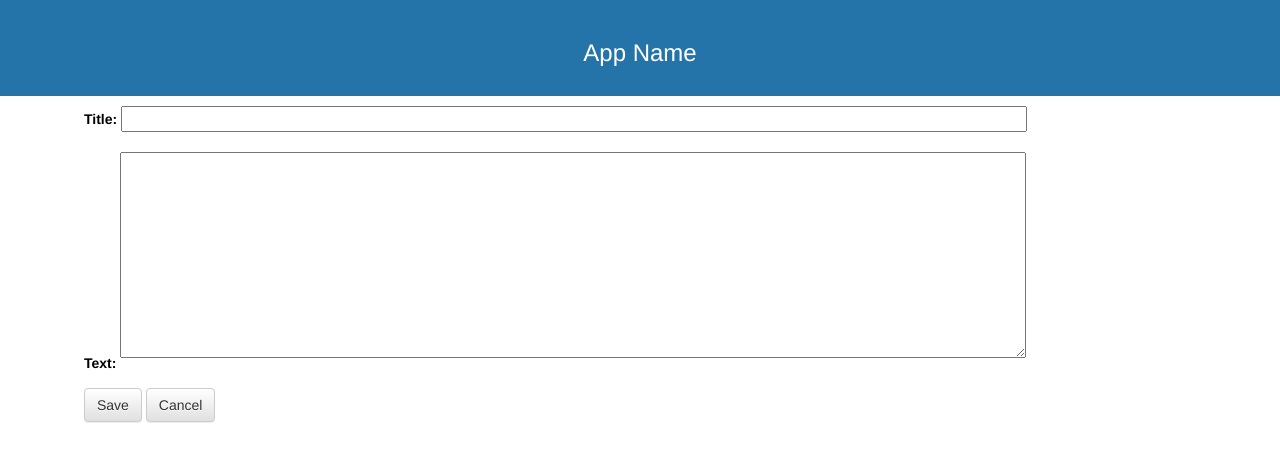
After one commit to EunHyeJung/TILManager, a Django app: page /posts/ in a window 1280 px wide. The commit adds this page. Shown: the top 462 px of the page. Run offline with Django 3.2, Linux system fonts and the light colour scheme; some libraries are stand-ins or nearby versions.

Commit message:
add post function implemented

```diff
--- /dev/null
+++ b/blog/forms.py
@@ -0,0 +1,9 @@
+from django import forms
+
+from .models import Post
+
+class PostForm(forms.ModelForm):
+
+    class Meta:
+        model = Post
+        fields = ('title', 'text',)
--- a/blog/models.py
+++ b/blog/models.py
@@ -6,7 +6,7 @@ class Post(models.Model):
     author = models.ForeignKey('auth.User', on_delete= models.CASCADE)
     title = models.CharField(max_length=200)
     text = models.TextField()
-    created_date = models.DateTimeField(default=timezone.now)
+    created_date = models.DateTimeField(default=timezone.now())
 
     def __str__(self):
         return self.title
--- a/blog/static/css/blog.css
+++ b/blog/static/css/blog.css
@@ -8,7 +8,7 @@ STATIC LAYOUT CSS
 }
 
 header {
-	width: 96%;
+	width: 100%;
 }
 
 nav, section {
@@ -16,12 +16,14 @@ nav, section {
 }
 
 nav {
-  width: 20%;
   margin-right: 5px;
+  width: 21%;
+  height : 80%;
 }
 
 section {
-  width: 75%;
+  width: 70%;
+  height : 80%;
 }
 
 
@@ -51,7 +53,6 @@ header {
 }
 nav,
 section {
-  border: 2px solid #2574A9;
   margin-bottom: 10px;
   border-radius: 3px;
   text-align: left;
@@ -62,5 +63,31 @@ header {
 }
 
 nav, section {
-  padding: 200px 0;
+  padding: 50px 0;
 }
+
+.top-menu, .top-menu:hover, .top-menu:visited {
+    color: gray;
+    float: right;
+    font-size: 20pt;
+    margin-right : 10px;
+}
+
+.post-form {
+    margin-left : 20px;
+}
+
+.post-form textarea, .post-form input {
+    width: 80%;
+    margin-bottom : 10px;
+}
+
+
+.post-list {
+    margin-top : 10px;
+    padding-left : 15px;
+}
+
+.contents {
+    margin-left : 35px;
+}
--- a/blog/templates/blog/base.html
+++ b/blog/templates/blog/base.html
@@ -1,18 +1,22 @@
 {% load static %}
 <html>
     <head>
-        <title>Django Girls blog</title>
+        <title>Django  blog</title>
         <link rel="stylesheet" href="//maxcdn.bootstrapcdn.com/bootstrap/3.2.0/css/bootstrap.min.css">
         <link rel="stylesheet" href="//maxcdn.bootstrapcdn.com/bootstrap/3.2.0/css/bootstrap-theme.min.css">
         <link href='//fonts.googleapis.com/css?family=Lobster&subset=latin,latin-ext' rel='stylesheet' type='text/css'>
         <link rel="stylesheet" href="{% static 'css/blog.css' %}">
+        <script src="https://code.jquery.com/jquery-3.2.1.min.js"></script>
     </head>
     <body>
-    <div class="wrapper">
-        <header> <h1> TIL(Today I Learned) MANAGER </h1></header>
-         {% block content %}
-         {% endblock %}
+  <header> <h3> App Name </h3></header>
+  <div class="wrapper">
 
-    </div>
-	</body>
+
+     {% block content %}
+     {% endblock %}
+
+  </div>
+
+</body>
 </html>
--- /dev/null
+++ b/blog/templates/blog/post_edit.html
@@ -0,0 +1,10 @@
+{% extends 'blog/base.html' %}
+{% block content %}
+<form method="POST" class="post-form">{% csrf_token %}
+        {{ form.as_p }}
+
+        <button type="submit" class="save btn btn-default">Save</button>
+        <button onclick="window.history.back()" class="save btn btn-default">Cancel</button>
+</form>
+
+{% endblock %}
--- a/blog/urls.py
+++ b/blog/urls.py
@@ -3,5 +3,6 @@ from . import  views
 
 urlpatterns = [
     path('', views.post_list, name = 'post_list'),
-    path('post/<int:pk>', views.post_detail, name = 'post_detail'),
+    path('posts/', views.post_new, name = 'post_new'),
+    path('posts/<int:pk>', views.post_detail, name = 'post_detail'),
 ]
--- a/blog/views.py
+++ b/blog/views.py
@@ -1,9 +1,10 @@
-from django.shortcuts import render, get_object_or_404
+from django.core import serializers
+from django.http import HttpResponse
+from django.shortcuts import render, redirect
+from django.utils import timezone
+
+from .forms import PostForm
 from .models import Post
-from django.utils import timezone
-from django.http import HttpRequest, HttpResponse
-from django.http import JsonResponse
-from django.core import serializers
 
 
 # Create your views here.
@@ -11,6 +12,19 @@ def post_list(request):
     posts = Post.objects.filter(created_date__lte=timezone.now()).order_by('created_date')
     return render(request, 'blog/post_list.html', {'posts': posts})
 
+def post_new(request):
+    if request.method == 'POST':
+        form = PostForm(request.POST)
+        if form.is_valid():
+            post = form.save(commit=False)
+            post.author = request.user
+            post.created_date = timezone.now()
+            post.save()
+        return redirect('post_list')
+    else:
+        form = PostForm()
+    return render(request, 'blog/post_edit.html', {'form': form})
+
 
 def post_detail(request, pk):
     # result_list = list(get_object_or_404(Post, pk=pk))
```
Also changed, not shown: blog/templates/blog/post_list.html (+4 -4 lines), blog/migrations/0002_auto_20180807_1440.py (added), blog/migrations/0003_auto_20180807_1444.py (added).
